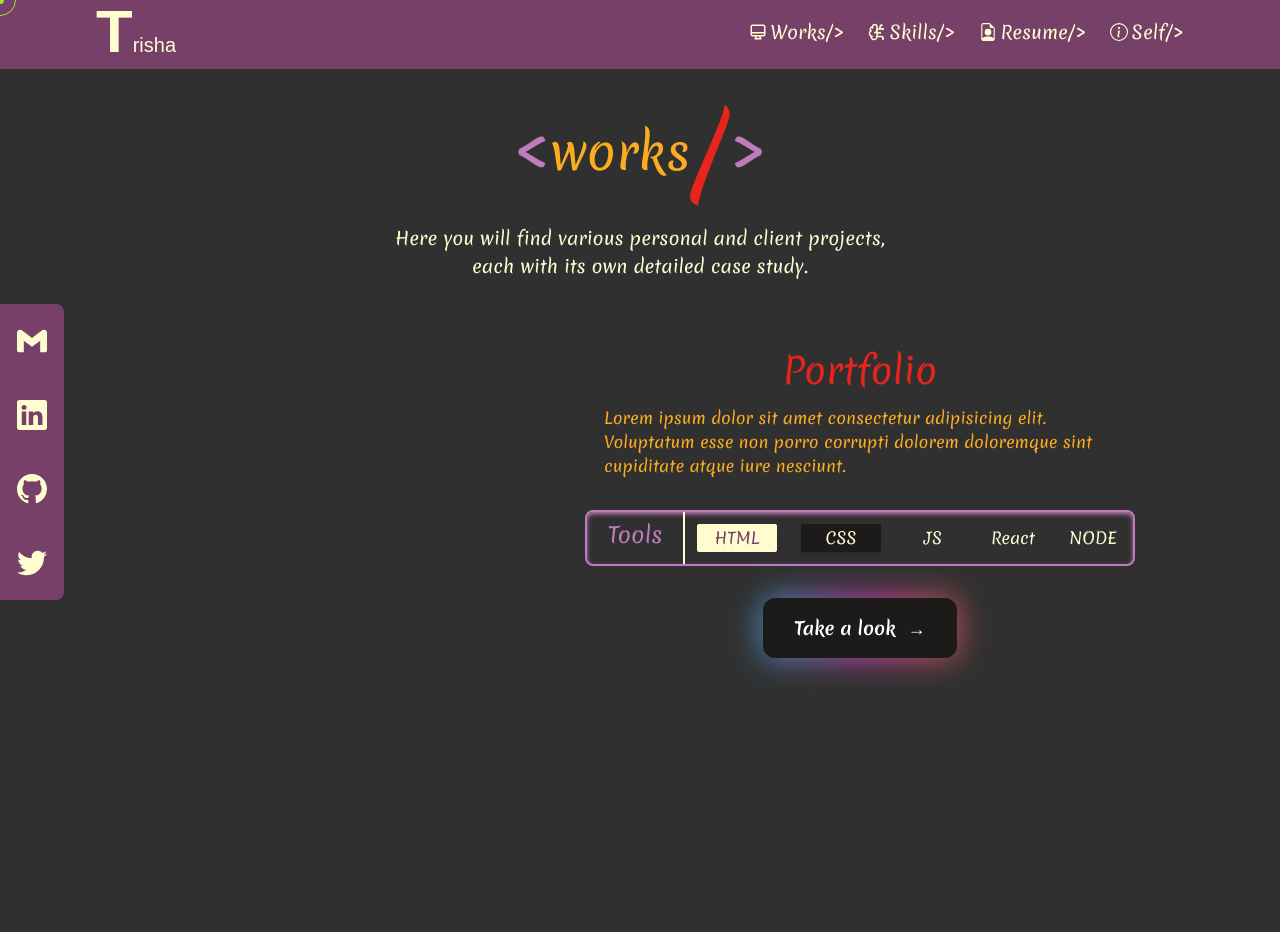
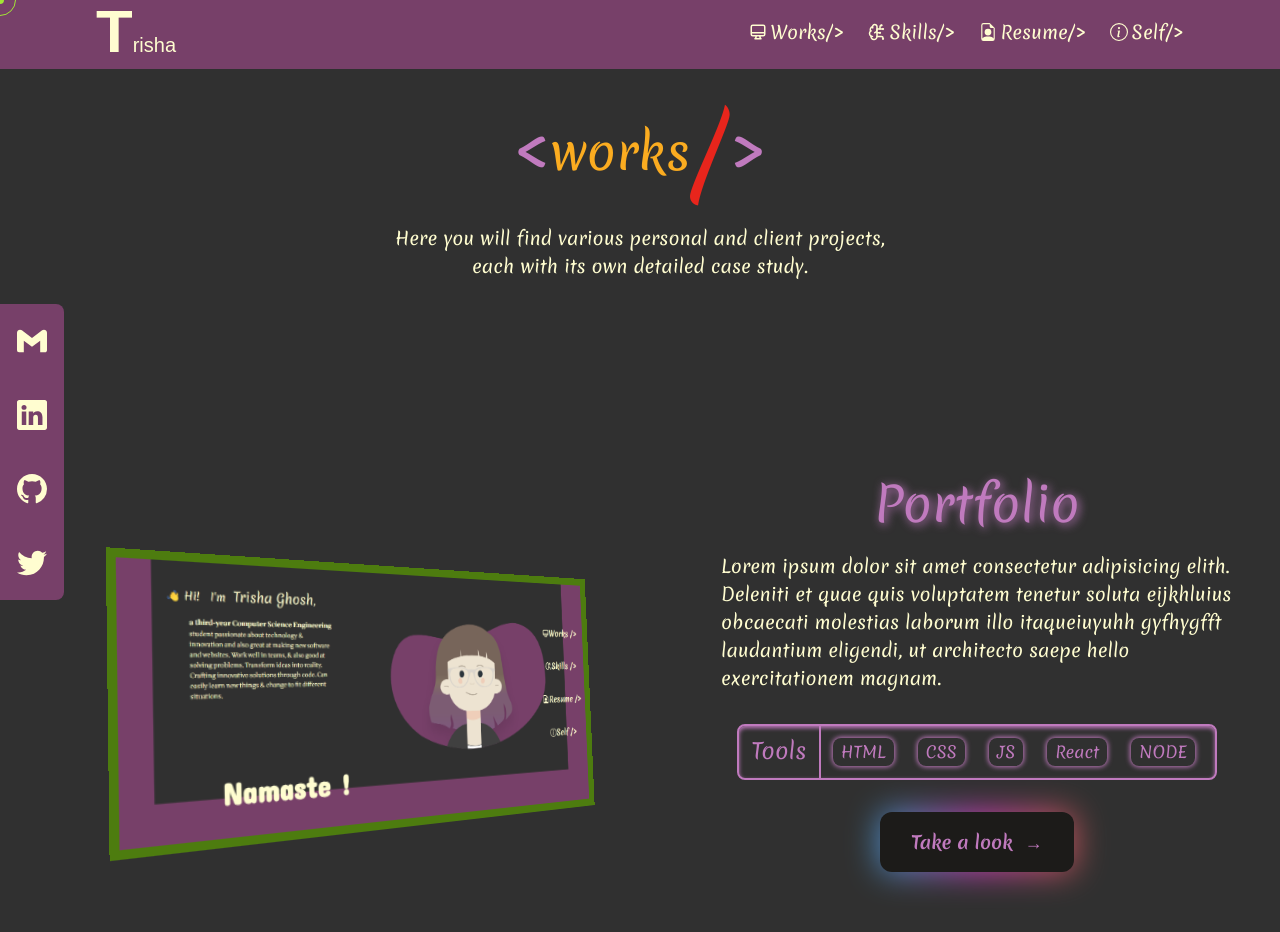
Before and after one commit to ghosh-trisha/Portfolio, a React (Vite) app: page /works in a window 1280 px wide. Shown: the top 932 px of the page. Before the commit the page ends 864 px from the top, so only its background shows below. Built offline with nearby package versions, Linux system fonts and the light colour scheme; a web font is replaced by a local one.

Commit message:
commited

```diff
--- a/src/pages/Works.jsx
+++ b/src/pages/Works.jsx
@@ -5,8 +5,26 @@ import Social from '../components/Social.jsx';
 // import {Tilt} from 'react-tilt';
 import {Link} from 'react-router-dom'
 // import portfolioPic from '../assets/portfolio.png'
-// import styled from "styled-components";
+import styled from "styled-components";
 
+
+const ImgContainer = styled.div`
+  perspective: 800px;
+  @media(min-width: 1200px){
+   width: 37rem;
+  }
+`
+
+const ImgLeft=styled.img`
+  @media(min-width: 1200px){
+
+    transform:rotateX(4deg) rotateY(29deg) rotateZ(-2deg) translateY(2rem);
+
+    &:hover{
+    transform:rotateX(4deg) rotateY(-30deg) rotateZ(2deg) translateX(-.5rem) translateY(-1.5rem);
+  }
+  }
+`
 
 function Works() {
 
@@ -43,34 +61,41 @@ function Works() {
       </p>
 
 
-      <div className="flex flex-col justify-center items-center bg-[#303030] pb-24 mt-24">
+      <div className="flex flex-col justify-center items-center bg-[#303030] pb-24 mt-24 pl-20 pr-5">
 
-        <div className='flex flex-row justify-around items-center bg-transparent mt-20'>
+        <div className='flex flex-row justify-around items-center  mt-20 w-full mx-10'>
         {/* <Link><Tilt className="Tilt w-20 h-20 bg-[#774069] rounded-[20%] flex justify-center items-center text-[#FFFDD0] text-xl font-me hover:sw ml-0 shadow-c-purple" options={defaultOptions} style={{ height: 250, width: 250 }}>
         <div className='text-9xl'>🙂</div>
         </Tilt></Link> */}
 
         {/* picture div */}
-        <div>
-
+        <div className='flex justify-center items-center' >
+          <ImgContainer className="flex justify-center items-center">
+          <ImgLeft
+            src={"/images/work/portfolio.png"}
+            className="w-[33.5rem] lg:hover:w-[40rem] duration-[800ms] border-8 border-lime-700"
+            alt="project pic"
+          />
+          </ImgContainer>
         </div>
 
         {/* text div */}
-        <div className='text-[#FFFDD0] w-[40%] h-20 flex flex-col justify-center items-center font-me ml-28 mr-0' >
+        <div className=' text-[#FFFDD0] flex flex-col justify-center items-center font-me mr-0' >
 
-          <h2 className='m-4 text-4xl text-[#E8251C]'>Portfolio</h2>
+          <h2 className='m-4 text-5xl text-[#C07ABE] drop-shadow-c2-purple rounded-lg p-2 flex justify-center items-center' >Portfolio</h2>
 
-          <p className='text-[#FBAC20]' >Lorem ipsum dolor sit amet consectetur adipisicing elit. Voluptatum esse non porro corrupti dolorem doloremque sint cupiditate atque iure nesciunt.</p>
+          <p className='text-lg max-w-[32rem]' >Lorem ipsum dolor sit amet consectetur adipisicing elith. Deleniti et quae quis voluptatem tenetur soluta eijkhluius obcaecati molestias laborum illo itaqueiuyuhh gyfhygfft laudantium eligendi, ut architecto saepe hello exercitationem magnam.</p>
 
-          <div className='border-2 border-[#C07ABE] rounded-lg flex flex-row m-8 shadow-inner shadow-[#C07ABE] '>
-            <div className='flex justify-center items-center h-12 w-24 text-[1.38rem] text-[#C07ABE] '>Tools</div>
+          <div className='border-2 border-[#C07ABE] rounded-lg flex flex-row  m-8 shadow-inner shadow-[#C07ABE] min-w-96 max-w-[30rem]'>
+            <div className='flex justify-center items-center self-center h-full w-24 text-[1.38rem] text-[#C07ABE]'>Tools</div>
 
-            <div className='flex justify-around items-center border-l-2 border-[#FFFDD0]'>
-            <span className=' flex justify-center items-center w-20 rounded-sm shadow-2xl h-7 bg-[#FFFDD0] text-[#774069] m-3'>HTML</span>
-            <span className=' flex justify-center items-center w-20 rounded-sm shadow-md h-7 bg-[#1C1B19] m-3'>CSS</span>
-            <span className=' h-12 flex justify-center items-center w-20'>JS</span>
-            <span className=' h-12 flex justify-center items-center w-20'>React</span>
-            <span className=' h-12 flex justify-center items-center w-20'>NODE</span>
+            <div className='flex  items-center border-l-2 border-[#C07ABE] w-full flex-wrap'>
+            <span className=' flex justify-center items-center px-2 rounded-lg shadow-c2-purple h-7  text-[#C07ABE] m-3'>HTML</span>
+            <span className=' flex justify-center items-center px-2 rounded-lg shadow-c2-purple h-7  text-[#C07ABE] m-3'>CSS</span>
+            <span className=' flex justify-center items-center px-2 rounded-lg shadow-c2-purple h-7  text-[#C07ABE] m-3'>JS</span>
+            <span className=' flex justify-center items-center px-2 rounded-lg shadow-c2-purple h-7  text-[#C07ABE] m-3'>React</span>
+            <span className=' flex justify-center items-center px-2 rounded-lg shadow-c2-purple h-7  text-[#C07ABE] m-3'>NODE</span>
+
             </div>
           </div>
 
@@ -79,7 +104,7 @@ function Works() {
             <div class="relative inline-flex  group">
             <div class="absolute transitiona-all duration-1000 opacity-70 -inset-px bg-gradient-to-r from-[#44BCFF] via-[#FF44EC] to-[#FF675E] rounded-xl blur-lg group-hover:opacity-100 group-hover:-inset-1 group-hover:duration-200 animate-tilt">
             </div>
-            <div class="relative inline-flex items-center justify-center px-8 py-4 text-lg font-bold text-white transition-all duration-200 bg-[#1C1B19] font-pj rounded-xl focus:outline-none focus:ring-2 focus:ring-offset-2 focus:ring-[#1C1B19]"
+            <div class="relative inline-flex items-center justify-center px-8 py-4 text-lg font-bold text-[#C07ABE] transition-all duration-200 bg-[#1C1B19] font-pj rounded-xl focus:outline-none focus:ring-2 focus:ring-offset-2 focus:ring-[#1C1B19]"
             role="button">Take a look &nbsp;{'→'}
             </div>
             </div>
--- a/src/text.jsx
+++ b/src/text.jsx
@@ -155,7 +155,7 @@ const ImgContainer = styled.div`
 
 const ImgLeft=styled.img`
 @media(min-width: 1000px){
-margin-right:1rem;
+  margin-right:1rem;
   transform:rotateX(4deg) rotateY(29deg) rotateZ(-2deg) translateY(2rem);
   &:hover{
  transform:rotateX(4deg) rotateY(-30deg) rotateZ(2deg) translateX(-.5rem) translateY(-1.5rem);
--- a/tailwind.config.js
+++ b/tailwind.config.js
@@ -21,14 +21,17 @@ export default {
         'custom-light': '2px 2px 4px rgba(0, 0, 0, 0.5)',
         'custom-dark': '4px 4px 6px rgba(0, 0, 0, 0.4)',
         'custom-color': '3px 3px 5px rgba(255, 0, 0, 0.3)',
+        'c2-purple' : '2px 2px 5px #C07ABE'
       },
       boxShadow: {
         // "c-purple":'0 0 20px #774069',
         "c-purple":'0 0 30px #FFFDD0',
         'c-gray': '-7px 33px 60px 10px #FFFDD0',
+        'c2-purple' : '0px 0px 5px 1px #C07ABE'
       },
       dropShadow:{
         "c-purple":'0 0 15px #FFFDD0',
+        'c2-purple' : '2px 2px 5px #C07ABE',
       }
     },
   },
```
Also changed, not shown: public/images/work/portfolio.png.
